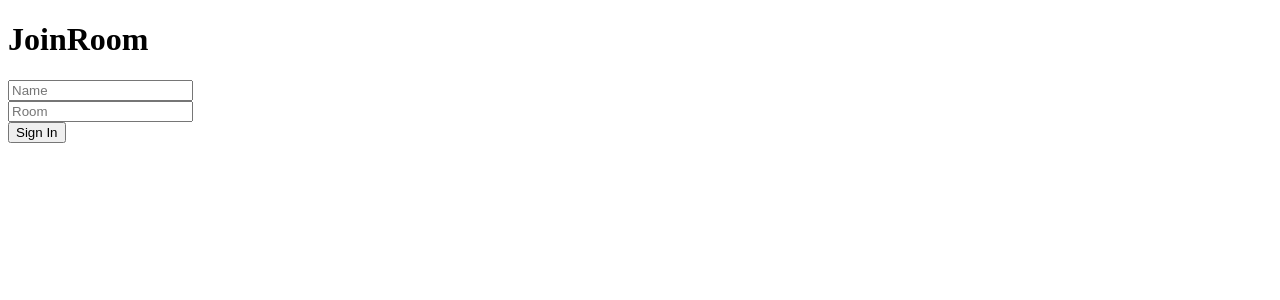
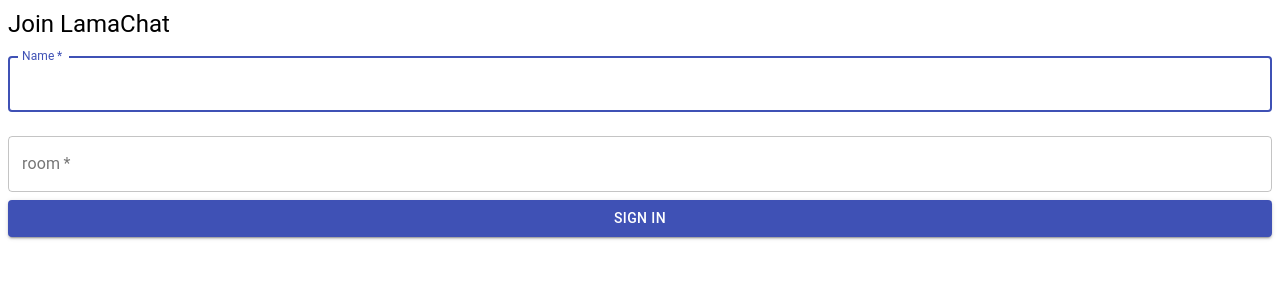
Before and after one commit to stoic-park/lamaChat, a React (Create React App) app in the folder client/: page / in a window 1280 px wide. Shown: the top 300 px of the page. Built offline with nearby package versions, Linux system fonts and the light colour scheme.

Commit message:
:wrench: Fix: JoinRoom set Material-UI
- 머테리얼 적용 시작
- 모듈 설치

```diff
--- a/client/src/components/JoinRoom/JoinRoom.js
+++ b/client/src/components/JoinRoom/JoinRoom.js
@@ -1,37 +1,127 @@
 import React, { useState } from "react";
-import { Link } from "react-router-dom";
+// import { Link } from "react-router-dom";
+
+// Material-UI 적용하기
+import Avatar from "@material-ui/core/Avatar";
+import Button from "@material-ui/core/Button";
+import CssBaseline from "@material-ui/core/CssBaseline";
+import TextField from "@material-ui/core/TextField";
+import FormControlLabel from "@material-ui/core/FormControlLabel";
+import Checkbox from "@material-ui/core/Checkbox";
+import Link from "@material-ui/core/Link";
+import Paper from "@material-ui/core/Paper";
+import Box from "@material-ui/core/Box";
+import Grid from "@material-ui/core/Grid";
+// import LockOutlinedIcon from "@material-ui/icons/LockOutlined";
+import Typography from "@material-ui/core/Typography";
+import { makeStyles } from "@material-ui/core/styles";
+
+const useStyles = makeStyles((theme) => ({
+  root: {
+    height: "100vh",
+  },
+  image: {
+    backgroundImage: "url(https://source.unsplash.com/random)",
+    backgroundRepeat: "no-repeat",
+    backgroundColor:
+      theme.palette.type === "light"
+        ? theme.palette.grey[50]
+        : theme.palette.grey[900],
+    backgroundSize: "cover",
+    backgroundPosition: "center",
+  },
+  paper: {
+    margin: theme.spacing(8, 4),
+    display: "flex",
+    flexDirection: "column",
+    alignItems: "center",
+  },
+  avatar: {
+    margin: theme.spacing(1),
+    backgroundColor: theme.palette.secondary.main,
+  },
+  form: {
+    width: "100%", // Fix IE 11 issue.
+    marginTop: theme.spacing(1),
+  },
+  submit: {
+    margin: theme.spacing(3, 0, 2),
+  },
+}));
 
 const JoinRoom = () => {
   const [name, setName] = useState("");
   const [room, setRoom] = useState("");
+  const classes = useStyles();
 
   return (
     <div className="joinOuterContainer">
       <div className="joinInnerContainer">
-        <h1 className="head">JoinRoom</h1>
-        <div>
+        {/* <h1 className="head">JoinRoom</h1> */}
+        <Typography component="h1" variant="h5">
+          Join LamaChat
+        </Typography>
+        {/* <div>
           <input
             placeholder="Name"
             className="joinInput"
             type="text"
             onChange={(e) => setName(e.target.value)}
           />
-        </div>
-        <div>
+        </div> */}
+        {/* <form className={classes.form} noValidate> */}
+        <form className="joinInput" noValidate>
+          <TextField
+            variant="outlined"
+            margin="normal"
+            required
+            fullWidth
+            id="name"
+            label="Name"
+            name="name"
+            autoComplete="name"
+            autoFocus
+            onChange={(e) => setName(e.target.value)}
+          />
+          <TextField
+            variant="outlined"
+            margin="normal"
+            required
+            fullWidth
+            name="room"
+            label="room"
+            type="room"
+            id="room"
+            autoComplete="current-password"
+            onChange={(e) => setRoom(e.target.value)}
+          />
+        </form>
+        {/* <div>
           <input
             placeholder="Room"
             className="joinInput mt-20" // margin top 20
             type="text"
             onChange={(e) => setRoom(e.target.value)}
           />
-        </div>
+        </div> */}
         <Link
           onClick={(e) => (!name || !room ? e.preventDefault() : null)}
-          to={`/chat?name=${name}&room=${room}`}
+          // to={`/chat?name=${name}&room=${room}`}
+          href={`/chat?name=${name}&room=${room}`}
         >
-          <button className="button mt-20" type="submit">
+          {/* <button className="button mt-20" type="submit">
             Sign In
-          </button>
+          </button> */}
+          <Button
+            type="submit"
+            fullWidth
+            variant="contained"
+            color="primary"
+            // className={classes.submit}
+            className="button"
+          >
+            Sign In
+          </Button>
         </Link>
       </div>
     </div>
```
